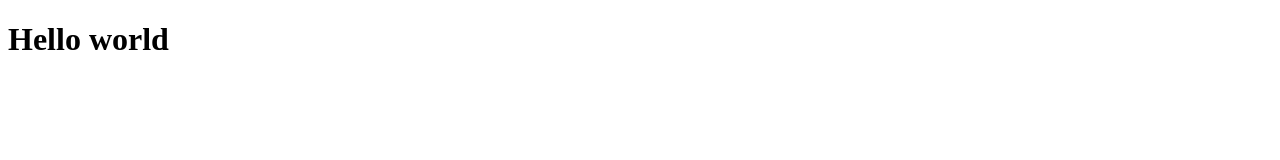
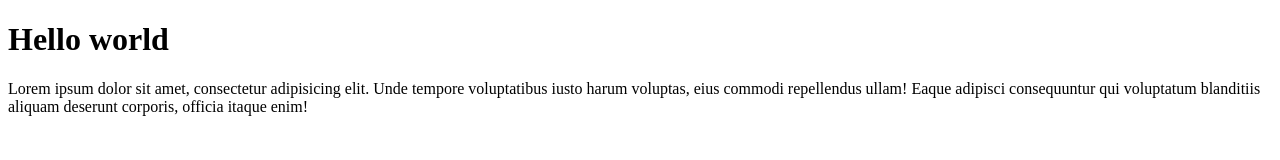
Before and after one commit to NaufalHanan08/wpu-git-test, a plain HTML site: page index.html in a window 1280 px wide. Drawn offline with Linux system fonts and the light colour scheme.

Commit message:
menambahkan paragraf

```diff
--- a/index.html
+++ b/index.html
@@ -8,5 +8,9 @@
   </head>
   <body>
     <h1>Hello world</h1>
+    <p>
+      Lorem ipsum dolor sit amet, consectetur adipisicing elit. Unde tempore voluptatibus iusto harum voluptas, eius commodi repellendus ullam! Eaque adipisci consequuntur qui voluptatum blanditiis aliquam deserunt corporis, officia itaque
+      enim!
+    </p>
   </body>
 </html>
```
